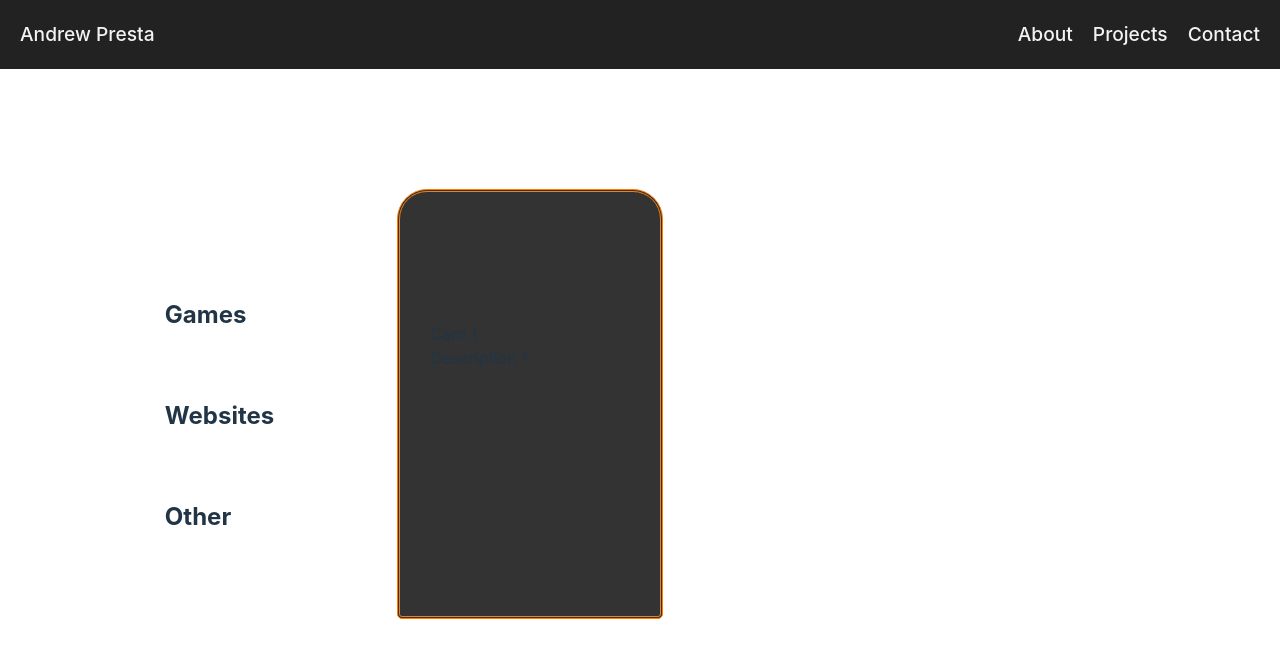
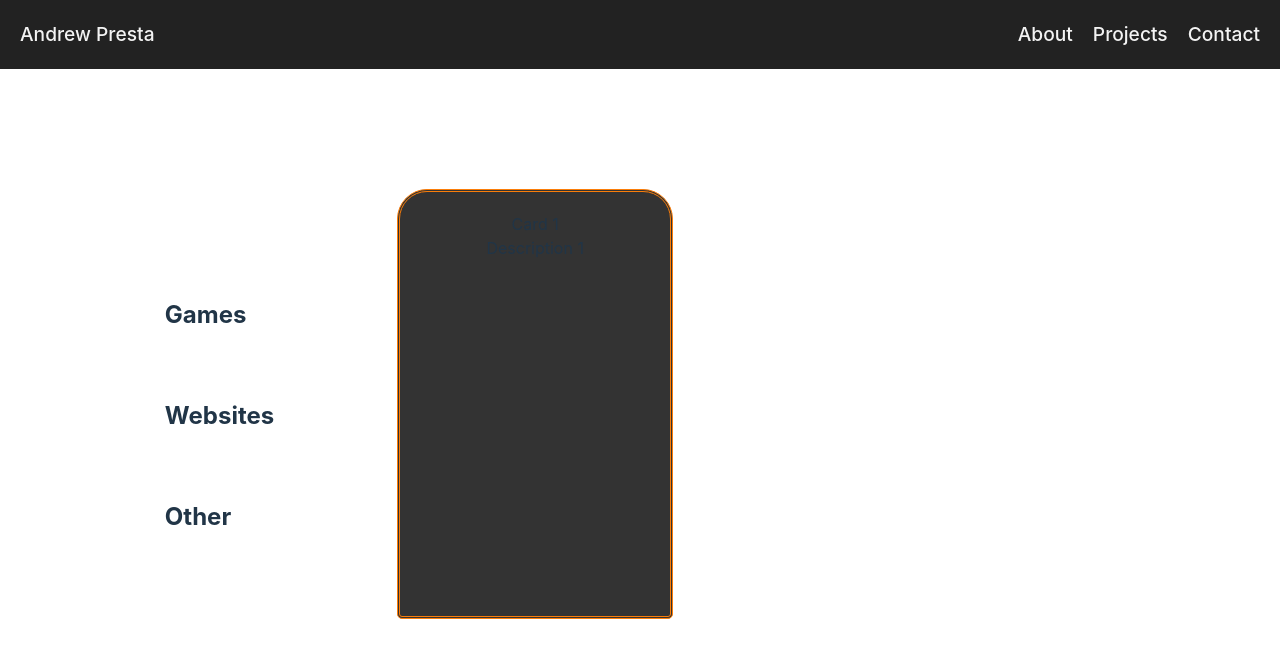
Before and after one commit to APresta19/portfolio-v2, a React (Vite) app in the folder portfolio-v2/: page /projects in a window 1280 px wide. Shown: the top 658 px of the page. Built offline with nearby package versions, Linux system fonts and the light colour scheme.

Commit message:
Added Content to Placeback Card

```diff
--- a/portfolio-v2/src/components/ProjectGrid.jsx
+++ b/portfolio-v2/src/components/ProjectGrid.jsx
@@ -135,6 +135,15 @@ function ProjectGrid()
             //reset previous content
             card.innerHTML = '';
 
+
+
+            //fill content back
+            const title = document.createElement("div");
+            const description = document.createElement("div");
+
+            title.textContent = cardObj.title;
+            description.textContent = cardObj.description;
+
             /*display: flex;
     flex-direction: column;
     align-items: center;
@@ -145,14 +154,7 @@ function ProjectGrid()
             card.style.flexDirection = "column";
             card.style.alignItems = "center";
             card.style.justifyContent = "flex-start";
-            card.style.padding = "0px 35px";
-
-            //fill content back
-            const title = document.createElement("div");
-            const description = document.createElement("div");
-
-            title.textContent = cardObj.title;
-            description.textContent = cardObj.description;
+            card.style.padding = "20px 35px";
 
             card.appendChild(title);
             card.appendChild(description);
--- a/portfolio-v2/src/styles/Card.css
+++ b/portfolio-v2/src/styles/Card.css
@@ -12,6 +12,11 @@
     z-index: 1;
     animation: none;
     transition: transform 0.2s ease;
+    display: flex;
+    flex-direction: column;
+    justify-content: flex-start;
+    align-items: center;
+    padding: 20px 35px;
 }
 .card:hover
 {
@@ -32,7 +37,7 @@
     flex-direction: column;
     align-items: center;
     justify-content: flex-start;
-    padding: 0px 35px;
+    padding: 20px 35px;
 }
 @keyframes card-click
 {
```
